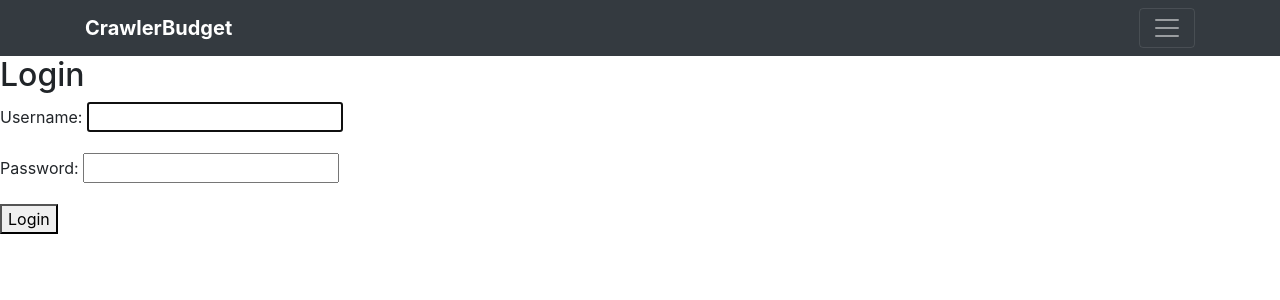
After one commit to trimendos/CrawlerBudget, a Django app: page /login/ in a window 1280 px wide. The commit adds this page. Shown: the top 300 px of the page. Run offline with Django 3.2, Linux system fonts and the light colour scheme; some libraries are stand-ins or nearby versions; some web fonts are replaced.

Commit message:
Prototype the auth system

```diff
--- a/CrawlerBudget/settings.py
+++ b/CrawlerBudget/settings.py
@@ -128,3 +128,5 @@ STATICFILES_DIRS = [
     os.path.join(BASE_DIR, 'assets'),
     os.path.join(BASE_DIR, 'core', 'static'),
 ]
+
+LOGIN_REDIRECT_URL = '/'
--- a/CrawlerBudget/urls.py
+++ b/CrawlerBudget/urls.py
@@ -15,8 +15,11 @@ Including another URLconf
 """
 from django.contrib import admin
 from django.urls import path, include
+from django.contrib.auth import views as auth_views
 
 urlpatterns = [
-    path('', include('core.urls')),
+    path('', include('core.urls'), name='home'),
+    path('login/', auth_views.login, name='login'),
+    path('logout/', auth_views.logout, name='logout'),
     path('admin/', admin.site.urls),
 ]
--- a/core/views.py
+++ b/core/views.py
@@ -1,5 +1,8 @@
+from django.contrib.auth.mixins import LoginRequiredMixin
 from django.views.generic import TemplateView
 
 
-class MainPage(TemplateView):
+class MainPage(LoginRequiredMixin, TemplateView):
+    login_url = '/login/'
+    redirect_field_name = 'redirect_to'
     template_name = 'core/index.html'
--- a/templates/base.html
+++ b/templates/base.html
@@ -38,6 +38,7 @@
                     <li><a href="#" class="text-white">Follow on Twitter</a></li>
                     <li><a href="#" class="text-white">Like on Facebook</a></li>
                     <li><a href="#" class="text-white">Email me</a></li>
+                      <li><a href="{% url 'logout' %}?next=/" class="text-white">Logout</a></li>
                   </ul>
                 </div>
               </div>
--- /dev/null
+++ b/templates/registration/login.html
@@ -0,0 +1,14 @@
+{% extends 'base.html' %}
+{% load staticfiles %}
+
+
+{% block title %}Login{% endblock %}
+
+{% block content %}
+  <h2>Login</h2>
+  <form method="post">
+    {% csrf_token %}
+    {{ form.as_p }}
+    <button type="submit">Login</button>
+  </form>
+{% endblock %}
```
Also changed, not shown: 1 other file.
